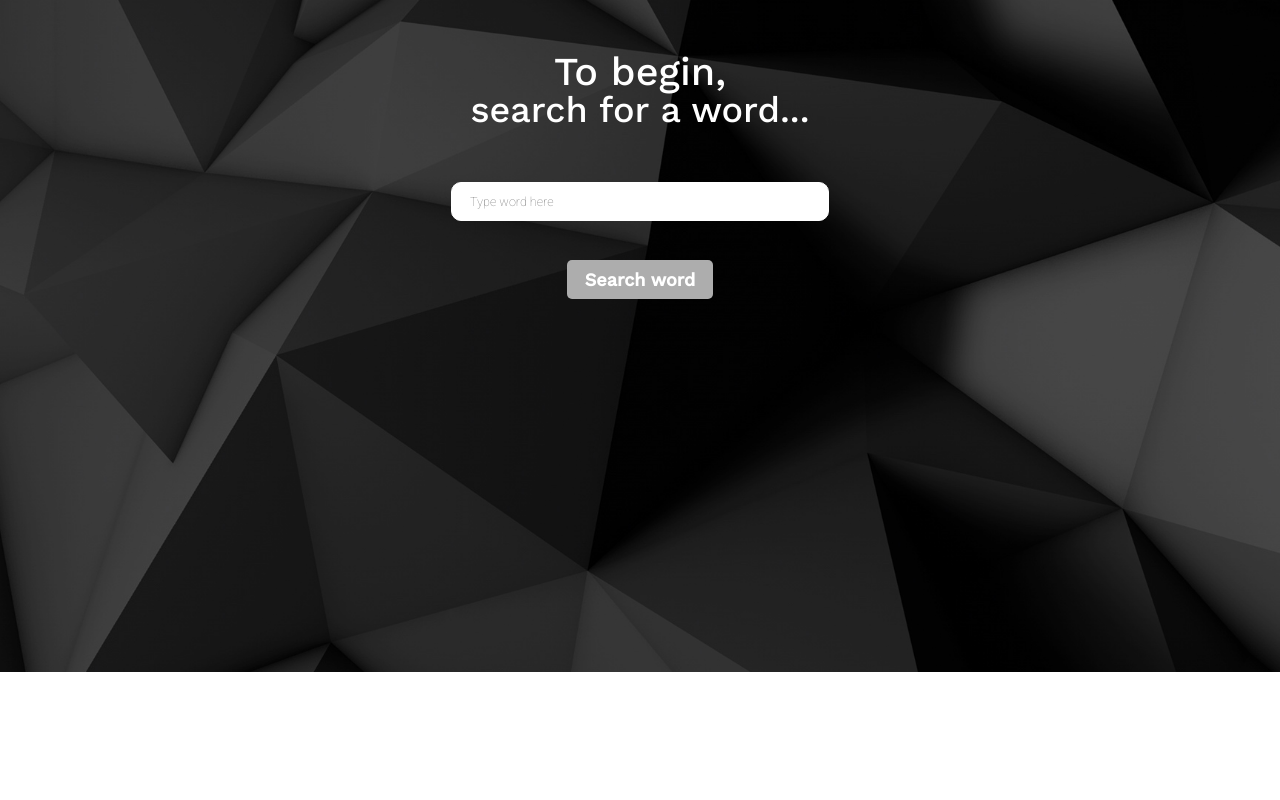
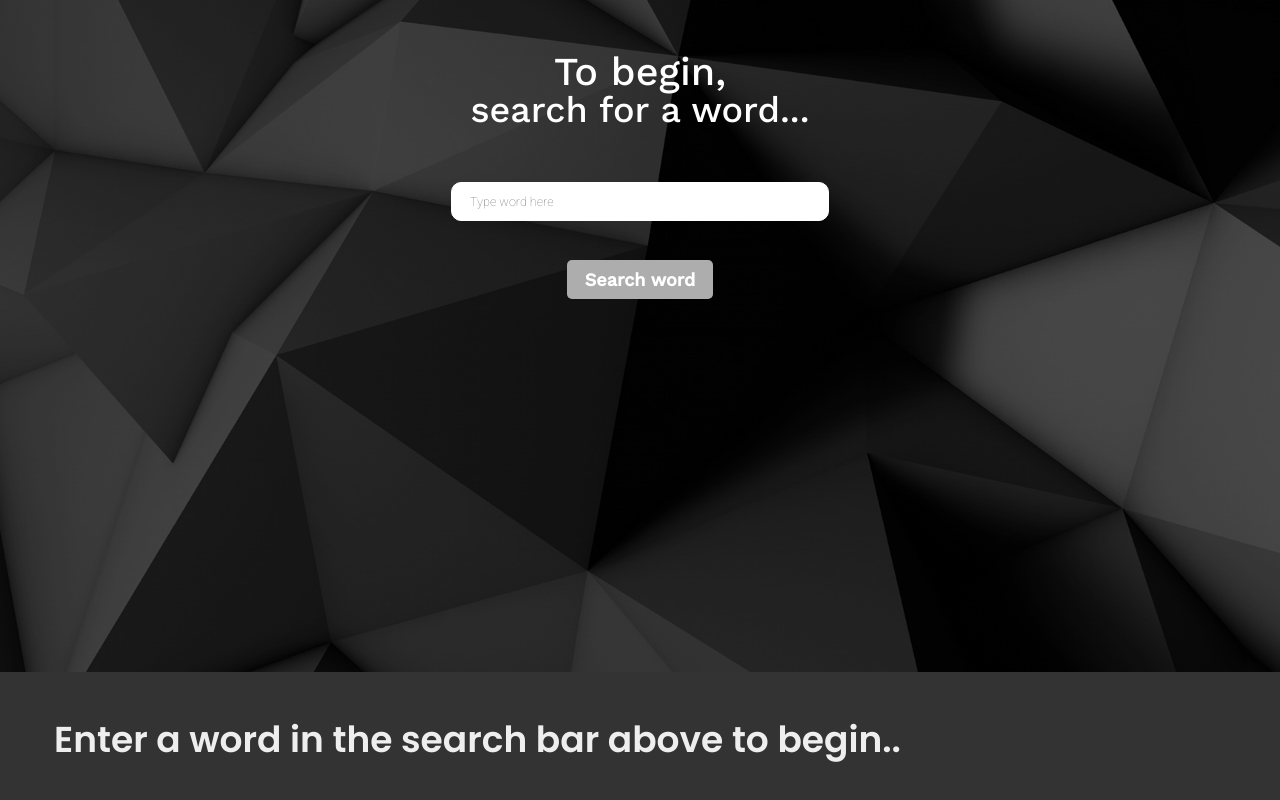
Before and after one commit to Kwill3/WordsWordsWords, a React (Create React App) app: page / in a window 1280 px wide. Shown: the part 208-1008 px from the top of the page. Built offline with nearby package versions, Linux system fonts and the light colour scheme.

Commit message:
added failed message and design changes

```diff
--- a/src/components/Result.css
+++ b/src/components/Result.css
@@ -4,6 +4,7 @@
   justify-content: space-between;
   width: 100%;
   margin: 0 0.5rem 3rem 0.5rem;
+  color: #eeeeee;
 }
 .result-definition h2 {
   font-size: 1.2em;
--- a/src/components/Result.js
+++ b/src/components/Result.js
@@ -11,7 +11,7 @@ class Result extends React.Component {
             <div className='result'>
                 <div className="result-definition">
                     <h2>{this.props.results.definition}</h2>
-                    <p>({this.props.results.partOfSpeech})</p>
+                    <p>{this.props.results.partOfSpeech ? '(' + this.props.results.partOfSpeech + ')' : ''}</p>
                 </div>
             </div>
         )
--- a/src/components/Result.scss
+++ b/src/components/Result.scss
@@ -4,6 +4,7 @@
     justify-content: space-between;
     width: 100%;
     margin: 0 0.5rem 3rem 0.5rem;
+    color: #eeeeee;
     &-definition {
         & h2 {
             font-size: 1.2em;
--- a/src/components/ResultList.css
+++ b/src/components/ResultList.css
@@ -1,8 +1,21 @@
+.ResultList-container {
+    background-color: #333333;
+    min-height: 95vh;
+    width: 100%;
+}
+
 .ResultList {
     display: flex;
     flex-direction: column;
     justify-content: space-around;
     flex-wrap: wrap;
-    margin: 4rem 10%;
-    padding-top: 100px;
+    padding: 50px 3rem;
+
 }
+
+.ResultList h1 {
+    color: #eeeeee;
+    font-size: 2em;
+    font-family: 'Poppins', sans-serif;
+    margin-bottom: 3rem;
+}
--- a/src/components/ResultList.js
+++ b/src/components/ResultList.js
@@ -9,9 +9,12 @@ class ResultList extends React.Component {
 
 	render() {
 		return (
-			<div className='ResultList' id='result-section'>
-				{this.props.results.map(a => <Result key={a.definition} results={a}/>)}
-		  	</div>
+			<div className='ResultList-container'>
+				<div className='ResultList'>
+					<h1 id='result-section'>{this.props.results == '' ? 'Enter a word in the search bar above to begin..' : 'Results'}</h1>
+					{this.props.results.map(a => <Result key={a.definition} results={a}/>)}
+				</div>
+			</div>
 		)
 	}
 }
```
Also changed, not shown: 1 other file (tests, documents, lock files or other folders).
